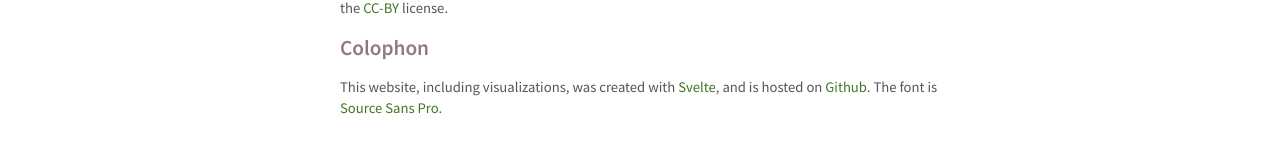
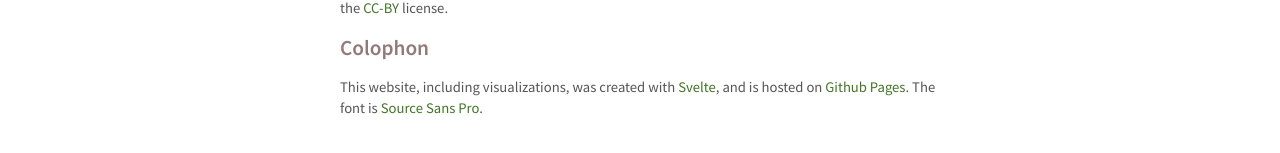
Before and after one commit to ranked-vote/website, a SvelteKit app: page /about in a window 1280 px wide. Shown: the part 387-540 px from the top of the page. Built offline with nearby package versions, Linux system fonts and the light colour scheme.

Commit message:
Update +page.svelte

```diff
--- a/src/routes/about/+page.svelte
+++ b/src/routes/about/+page.svelte
@@ -41,7 +41,7 @@
 
 <p>
   This website, including
-  visualizations, was created with <a href="https://svelte.dev/">Svelte</a>, and is hosted on <a href="https://www.github.com/">Github</a>.
+  visualizations, was created with <a href="https://svelte.dev/">Svelte</a>, and is hosted on <a href="https://github.com/electionscience/approval-vote">Github Pages</a>.
   The font is <a href="https://github.com/adobe-fonts/source-sans-pro">Source Sans Pro</a>.
 </p>
 </div>
```
